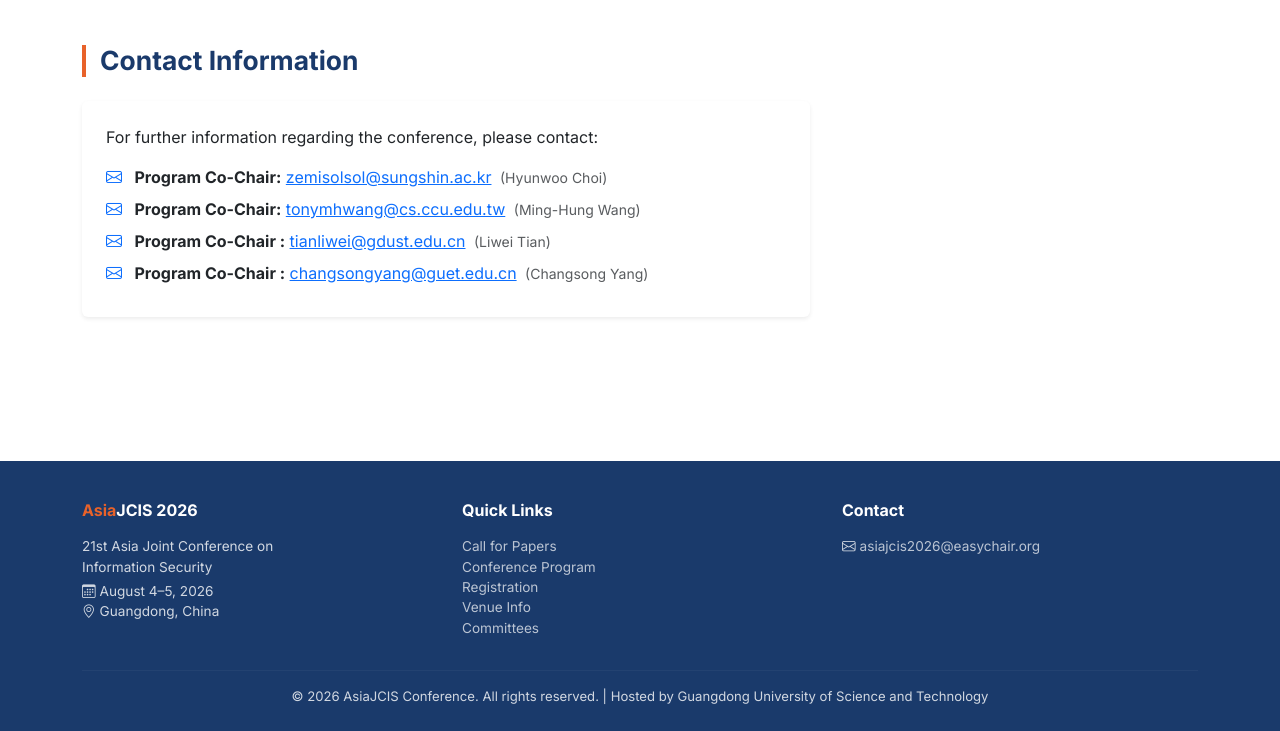
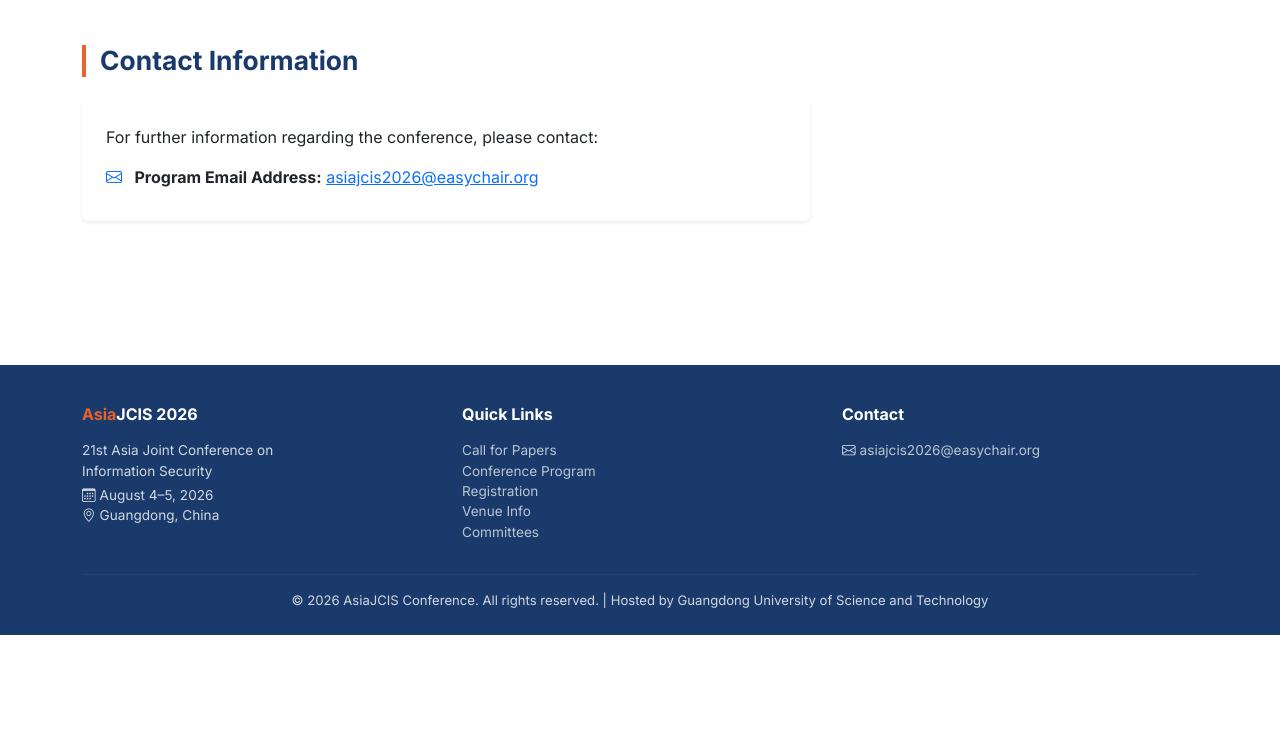
Before and after one commit to Asia-JCIS/2026-Conference, a plain HTML site: page callforpapers.html in a window 1280 px wide. Shown: the part 2273-3004 px from the top of the page. After the commit the page ends 2908 px from the top, so only its background shows below. Drawn offline with nearby package versions, Linux system fonts and the light colour scheme.

Commit message:
Update callforpapers.html

```diff
--- a/callforpapers.html
+++ b/callforpapers.html
@@ -141,28 +141,10 @@
                 <p class="mb-3">For further information regarding the conference, please contact:</p>
                 <p class="mb-2">
                   <i class="bi bi-envelope me-2 text-primary"></i>
-                  <strong>Program Co-Chair:</strong>
-                  <a href="mailto:changsongyang@guet.edu.cn">zemisolsol@sungshin.ac.kr</a>
-                  <span class="text-muted small ms-1">(Hyunwoo Choi)</span>
+                  <strong>Program Email Address:</strong>
+                  <a href="mailto:asiajcis2026@easychair.org">asiajcis2026@easychair.org</a>
                 </p>
-                <p class="mb-2">
-                  <i class="bi bi-envelope me-2 text-primary"></i>
-                  <strong>Program Co-Chair:</strong>
-                  <a href="mailto:changsongyang@guet.edu.cn">tonymhwang@cs.ccu.edu.tw</a>
-                  <span class="text-muted small ms-1">(Ming-Hung Wang)</span>
-                </p>
-                <p class="mb-2">
-                  <i class="bi bi-envelope me-2 text-primary"></i>
-                  <strong>Program Co-Chair :</strong>
-                  <a href="mailto:changsongyang@guet.edu.cn">tianliwei@gdust.edu.cn</a>
-                  <span class="text-muted small ms-1">(Liwei Tian)</span>
-                </p>
-                <p class="mb-2">
-                  <i class="bi bi-envelope me-2 text-primary"></i>
-                  <strong>Program Co-Chair :</strong>
-                  <a href="mailto:changsongyang@guet.edu.cn">changsongyang@guet.edu.cn</a>
-                  <span class="text-muted small ms-1">(Changsong Yang)</span>
-                </p>
+
 
               </div>
             </div>
```
